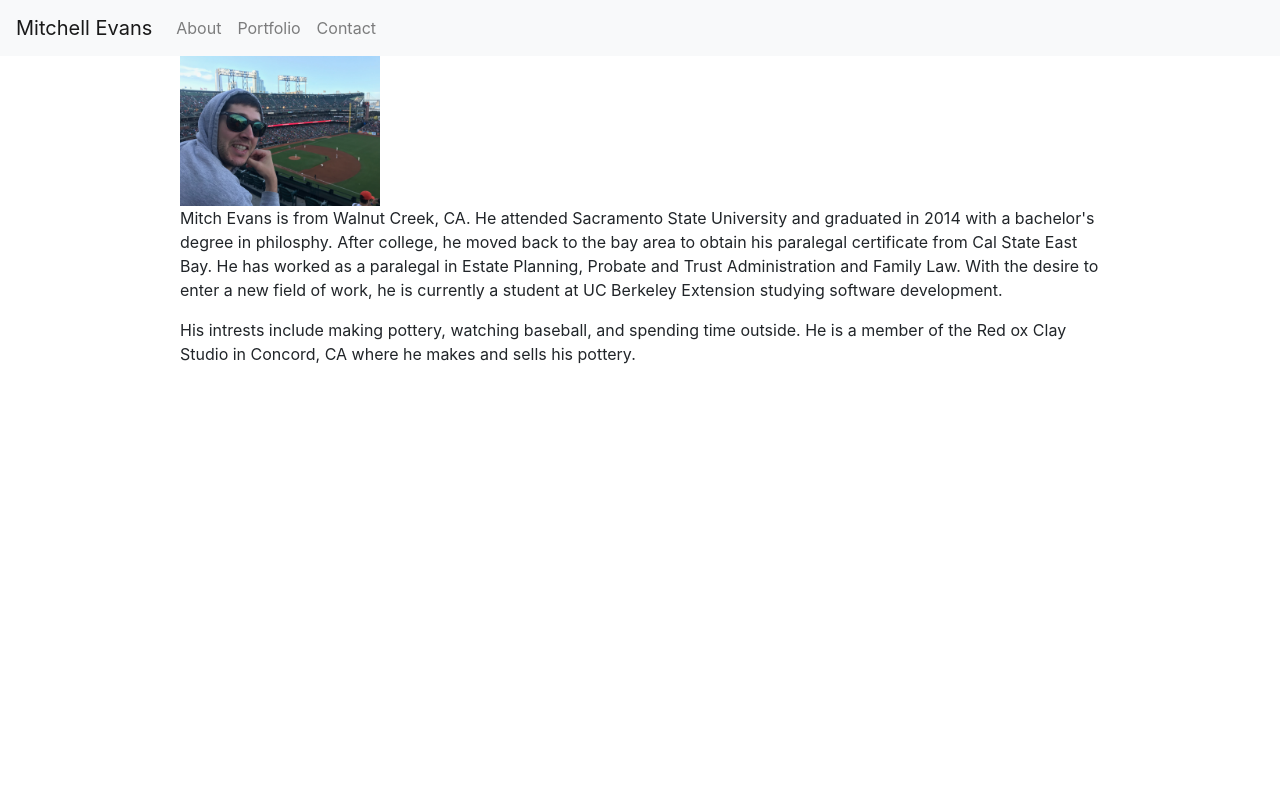
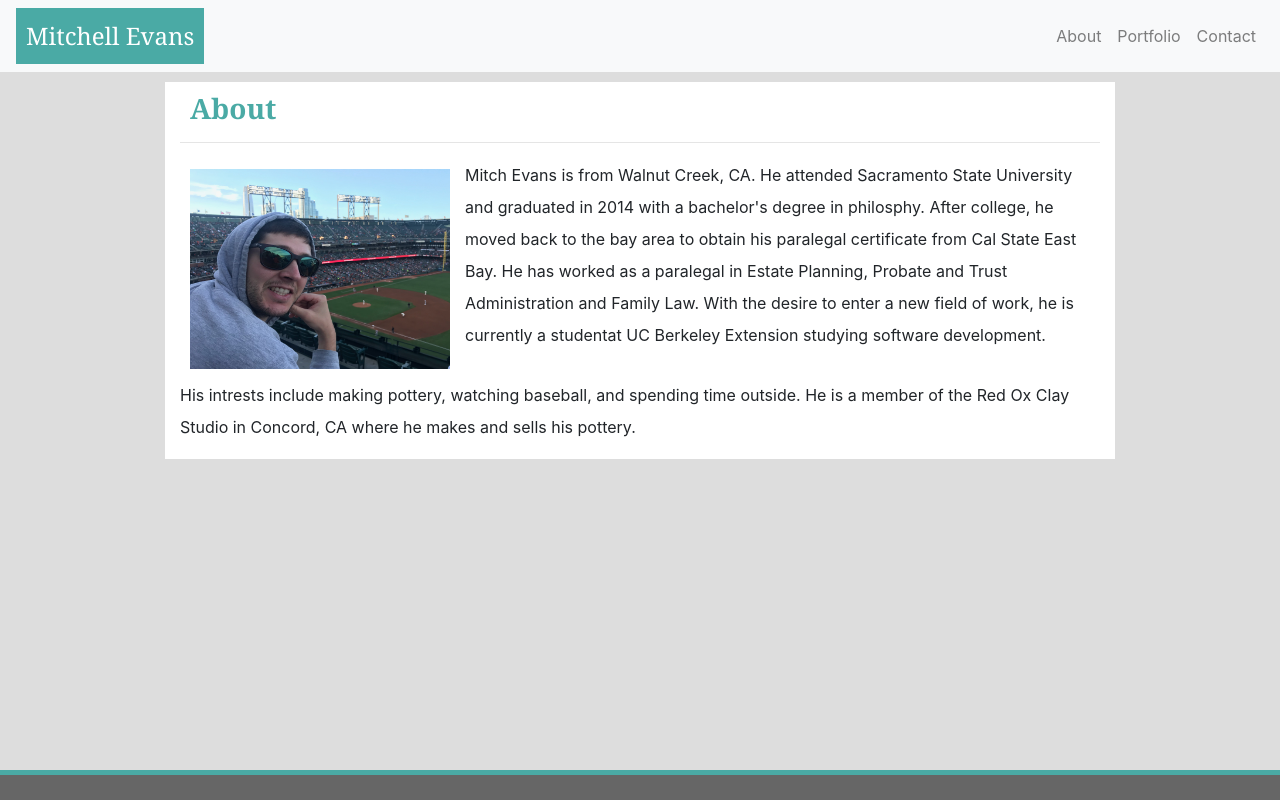
Before and after one commit to mitchevans/Bootstrap-Portfolio, a plain HTML site: page index.html in a window 1280 px wide. Drawn offline with nearby package versions, Linux system fonts and the light colour scheme.

Commit message:
added content and layout to index, contact and portfolio pages

```diff
--- a/index.html
+++ b/index.html
@@ -9,51 +9,87 @@
     <title>Document</title>
     <link rel="stylesheet" href="https://stackpath.bootstrapcdn.com/bootstrap/4.3.1/css/bootstrap.min.css"
         integrity="sha384-ggOyR0iXCbMQv3Xipma34MD+dH/1fQ784/j6cY/iJTQUOhcWr7x9JvoRxT2MZw1T" crossorigin="anonymous">
-
-</head>
+    <link rel="stylesheet" type="text/css" href="./style.css">
 
 <body>
-    <nav class="navbar navbar-expand-lg navbar-light bg-light">
-        <a class="navbar-brand" href="#">Mitchell Evans</a>
-        <button class="navbar-toggler" type="button" data-toggle="collapse" data-target="#navbarSupportedContent"
-            aria-controls="navbarSupportedContent" aria-expanded="false" aria-label="Toggle navigation">
+    <nav class="navbar navbar-expand-md navbar-light bg-light">
+        <h1 class="navbar-brand" id="nametag">Mitchell Evans</h1>
+        <button class="navbar-toggler" data-toggle="collapse" data-target="#navBarMenu">
             <span class="navbar-toggler-icon"></span>
         </button>
-
-        <div class="collapse navbar-collapse" id="navbarSupportedContent">
-            <ul class="navbar-nav mr-auto">
+        <div class="collapse navbar-collapse" id="navBarMenu">
+            <ul class="navbar-nav ml-auto">
                 <li class="nav-item">
-                    <a class="nav-link" href="#">About</a>
+                    <a href="index.html" class="nav-link">About</a>
                 </li>
                 <li class="nav-item">
-                    <a class="nav-link" href="#">Portfolio</a>
+                    <a href="portfolio.html" class="nav-link">Portfolio</a>
                 </li>
                 <li class="nav-item">
-                    <a class="nav-link" href="#">Contact</a>
+                    <a href="contact.html" class="nav-link">Contact</a>
                 </li>
+
             </ul>
         </div>
+
     </nav>
+
+
+    <div class="content">
         <section class="container">
             <section class="row">
                 <div class="col-md-1"></div>
                 <div class="col-md-10">
-            <img src="images/mitchATT.jpeg" alt="Mitch"width= 200px;>
+                    <h2>About</h2>
+                    <hr>
+                </div>
+            </section>
+            <section class="row">
+                <div class="col-md-1"></div>
+
+                <div class="col-md-3">
+
+                    <img src="images/mitchATT.jpeg" alt="Mitch" width=275px;>
+                </div>
+                <div class="col-md-7">
                     <P> Mitch Evans is from Walnut Creek, CA. He attended Sacramento State University and graduated in
-                2014 with a bachelor's degree in philosphy. After college, he moved back to the bay area to obtain his
-                paralegal certificate from Cal State East Bay. He has worked as a paralegal in Estate Planning, Probate
-                and
-                Trust Administration and Family Law. With the desire to enter a new field of work, he is currently a
-                student
-                at UC Berkeley Extension studying software development.</p>
+                        2014 with a bachelor's degree in philosphy. After college, he moved back to the bay area to
+                        obtain
+                        his paralegal certificate from Cal State East Bay. He has worked as a paralegal in Estate
+                        Planning,
+                        Probate and Trust Administration and Family Law. With the desire to enter a new field of work,
+                        he is
+                        currently a
+                        studentat UC Berkeley Extension studying software development.</p>
 
-            <p>His intrests include making pottery, watching baseball, and spending time outside. He is a member of the
-                Red
-                ox Clay Studio in Concord, CA where he makes and sells his pottery.</p>
+
                 </div>
+
+            </section>
+            <section class="row">
                 <div class="col-md-1"></div>
+                <div class="col-md-10">
+                    <p>His intrests include making pottery, watching baseball, and spending time outside. He is a member
+                        of
+                        the Red Ox Clay Studio in Concord, CA where he makes and sells his pottery.</p>
+                </div>
             </section>
+
+
+
         </section>
+    </div>
+    <footer class="footer">
+    </footer>
+    <script src="https://code.jquery.com/jquery-3.3.1.slim.min.js"
+        integrity="sha384-q8i/X+965DzO0rT7abK41JStQIAqVgRVzpbzo5smXKp4YfRvH+8abtTE1Pi6jizo"
+        crossorigin="anonymous"></script>
+    <script src="https://cdnjs.cloudflare.com/ajax/libs/popper.js/1.14.7/umd/popper.min.js"
+        integrity="sha384-UO2eT0CpHqdSJQ6hJty5KVphtPhzWj9WO1clHTMGa3JDZwrnQq4sF86dIHNDz0W1"
+        crossorigin="anonymous"></script>
+    <script src="https://stackpath.bootstrapcdn.com/bootstrap/4.3.1/js/bootstrap.min.js"
+        integrity="sha384-JjSmVgyd0p3pXB1rRibZUAYoIIy6OrQ6VrjIEaFf/nJGzIxFDsf4x0xIM+B07jRM"
+        crossorigin="anonymous"></script>
 </body>
 
 </html>
--- a/style.css
+++ b/style.css
@@ -0,0 +1,73 @@
+#nametag {
+    background-color: #4aaaa5;
+    font-size: 24px;
+    padding: 10px;
+    color: #ffffff;
+    font-family: 'Georgia', Times, Times New Roman, serif;
+    margin: 0;
+}
+
+img {
+    height: 200px;
+    width: 300px;
+}
+
+#submit {
+    margin-bottom: 10px;
+}
+
+
+#messageInput {
+    height: 50px;
+}
+
+h2 {
+    color: #4aaaa5;
+    background-color: #ffffff;
+    padding: 10px;
+    padding-bottom: 0;
+    font-size: 28px;
+    font-weight: bolder;
+    font-family: 'Georgia', Times, Times New Roman, serif;
+}
+
+.container {
+    background-color: #dddddd;
+    padding-bottom: 10px
+    width: 100%;
+}
+.content {
+    margin-top: 10px;
+    margin-bottom:10px
+}
+
+footer {
+    width: 100%;
+    height: 30px;
+    background-color: #666666;
+    position: fixed;
+    bottom: 0;
+    border-color: #4aaaa5;
+    border-top-style: solid;
+    border-width: 5px;
+    margin-top: 15px;
+}
+
+img {
+    margin:  10px;
+}
+
+p {
+    line-height: 2;
+}
+
+body {
+    background-color: #dddddd;
+    margin: 0;
+
+}
+
+.col-md-3,.col-md-7, .col-md-10 {
+    background-color:#ffffff;
+
+    }
```
Also changed, not shown: contact.html (+89 -0 lines), portfolio.html (+76 -0 lines). Lines whose indentation alone changed are shown as unchanged.
